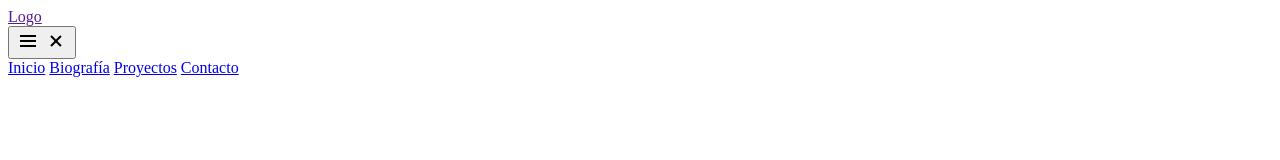
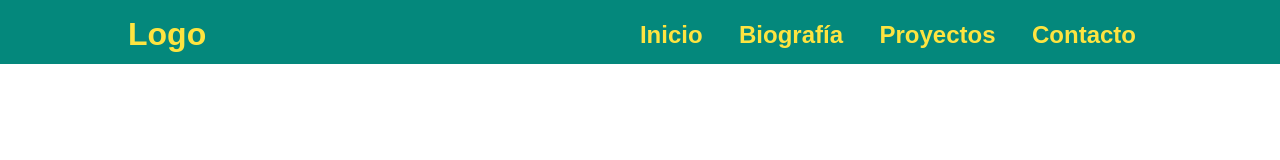
Before and after one commit to haelorm/header-html-css-js, a plain HTML site: page index.html in a window 1280 px wide. Drawn offline with Linux system fonts and the light colour scheme; the site is published under a folder, as on GitHub Pages, so addresses that start at the root find nothing.

Commit message:
Correción en urls de css y js

```diff
--- a/index.html
+++ b/index.html
@@ -4,7 +4,7 @@
 <head>
     <meta charset="UTF-8">
     <meta name="viewport" content="width=device-width, initial-scale=1.0">
-    <link rel="stylesheet" href="/css/estilos.css">
+    <link rel="stylesheet" href="css/estilos.css">
     <title>Header Web</title>
 </head>
 
@@ -31,7 +31,7 @@
             </nav>
         </section>
     </header>
-    <script src="/js/main.js"></script>
+    <script src="js/main.js"></script>
 </body>
 
 </html>
```
